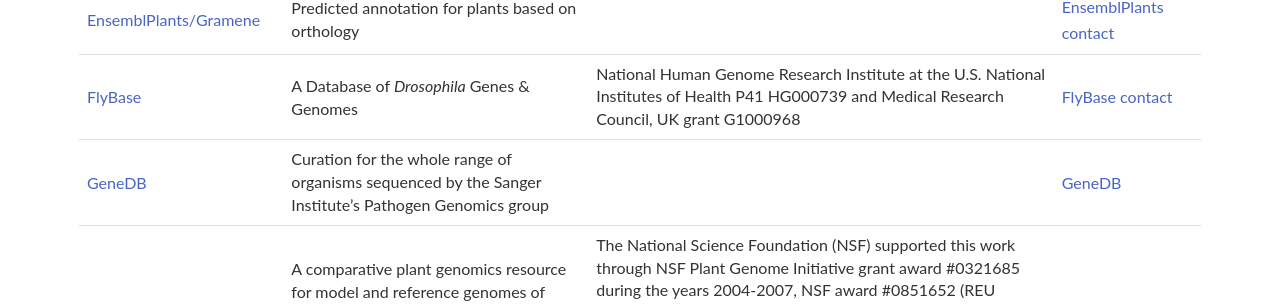
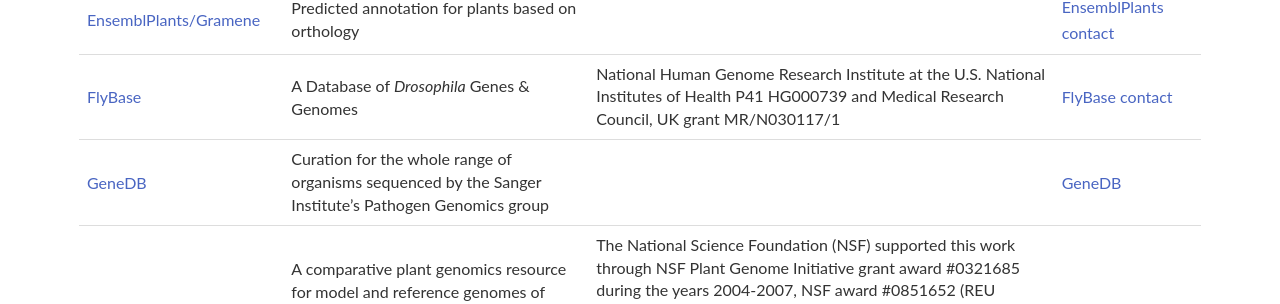
Before and after one commit to geneontology/geneontology.github.io, a Jekyll site: the page built from _docs/annotation-contributors.md, in a window 1280 px wide and 900 px high, scrolled down 1122 px. Shown: the part 196-500 px from the top of the window. Built offline with Jekyll 4.4.1, drawn with Linux system fonts in a browser that asks for light colours; nearby versions of some CDN libraries.

Commit message:
Answering ticket https://github.com/geneontology/geneontology.github.io/issues/136

```diff
--- a/_docs/annotation-contributors.md
+++ b/_docs/annotation-contributors.md
@@ -27,7 +27,7 @@
 |[Ensembl](http://www.ensembl.org/info/about/contact/index.html){:target="blank"}| 	Predicted annotation for vertebrates based on orthology 	 | |[Ensembl contact](http://fungi.ensembl.org/Help/Contact){:target="blank"}|
 |[EnsemblFungi](http://fungi.ensembl.org/index.html){:target="blank"}| 	Predicted annotation for fungi based on orthology 	 ||[EnsemblFungi contact](http://fungi.ensembl.org/Help/Contact){:target="blank"}|
 |[EnsemblPlants/Gramene](http://plants.ensembl.org/info/website/index.html){:target="blank"}| 	Predicted annotation for plants based on orthology 	 | |[EnsemblPlants contact](http://plants.ensembl.org/Help/Contact){:target="blank"}|
-|[FlyBase](http://flybase.org/){:target="blank"}| 	A Database of *Drosophila* Genes & Genomes |	National Human Genome Research Institute at the U.S. National Institutes of Health P41 HG000739 and Medical Research Council, UK grant G1000968 |	[FlyBase contact](http://flybase.org/contact/email){:target="blank"}|
+|[FlyBase](http://flybase.org/){:target="blank"}| 	A Database of *Drosophila* Genes & Genomes |	National Human Genome Research Institute at the U.S. National Institutes of Health P41 HG000739 and Medical Research Council, UK grant MR/N030117/1 |	[FlyBase contact](http://flybase.org/contact/email){:target="blank"}|
 |[GeneDB ](http://www.genedb.org/Homepage){:target="blank"}|	Curation for the whole range of organisms sequenced by the Sanger Institute's Pathogen Genomics group 	||	[GeneDB](mailto:genedb-help@sanger.ac.uk){:target="blank"}||
 |[Gramene](http://www.gramene.org/) |	A comparative plant genomics resource for model and reference genomes of more than 30 plant genomes. It provides information for genomes, gene models, gene annotations, genome and gene tree alignments, synteny, genetic variation, gene expression, and a knowledgebase for plant pathways (Plant Reactome). 	| The National Science Foundation (NSF) supported this work through NSF Plant Genome Initiative grant award #0321685 during the years 2004-2007, NSF award #0851652 (REU Bioinformatics and Computational Biology Summer Undergraduate Program) in 2009-2012, and since 2007, through NSF Plant Genome Research Resource grant award #0703908. Current work is being supported by NSF Improving Plant Genome Annotation grant award #1127112 (Gramene - Exploring Function through Comparative Genomics and Network Analysis). [More information](http://gramene.org/funding){:target="blank"} |[	Gramene web submission form](http://tools.gramene.org/feedback){:target="blank"}|
 |[IntAct molecular interaction database](http://www.ebi.ac.uk/intact/){:target="blank"} |	High-quality, manually annotated binary protein interactions and curated complexes 	|NHLBI Proteomics Center Award (HHSN268201000035C), European Commission grant Affinomics (FP7-241481), The Michael J. Fox Foundation for Parkinson's Research LRRK2 Biology LEAPS, BBSRC MIDAS (BB/L024179/1)| [IntAct](mailto:intact-help@ebi.ac.uk)|
```
